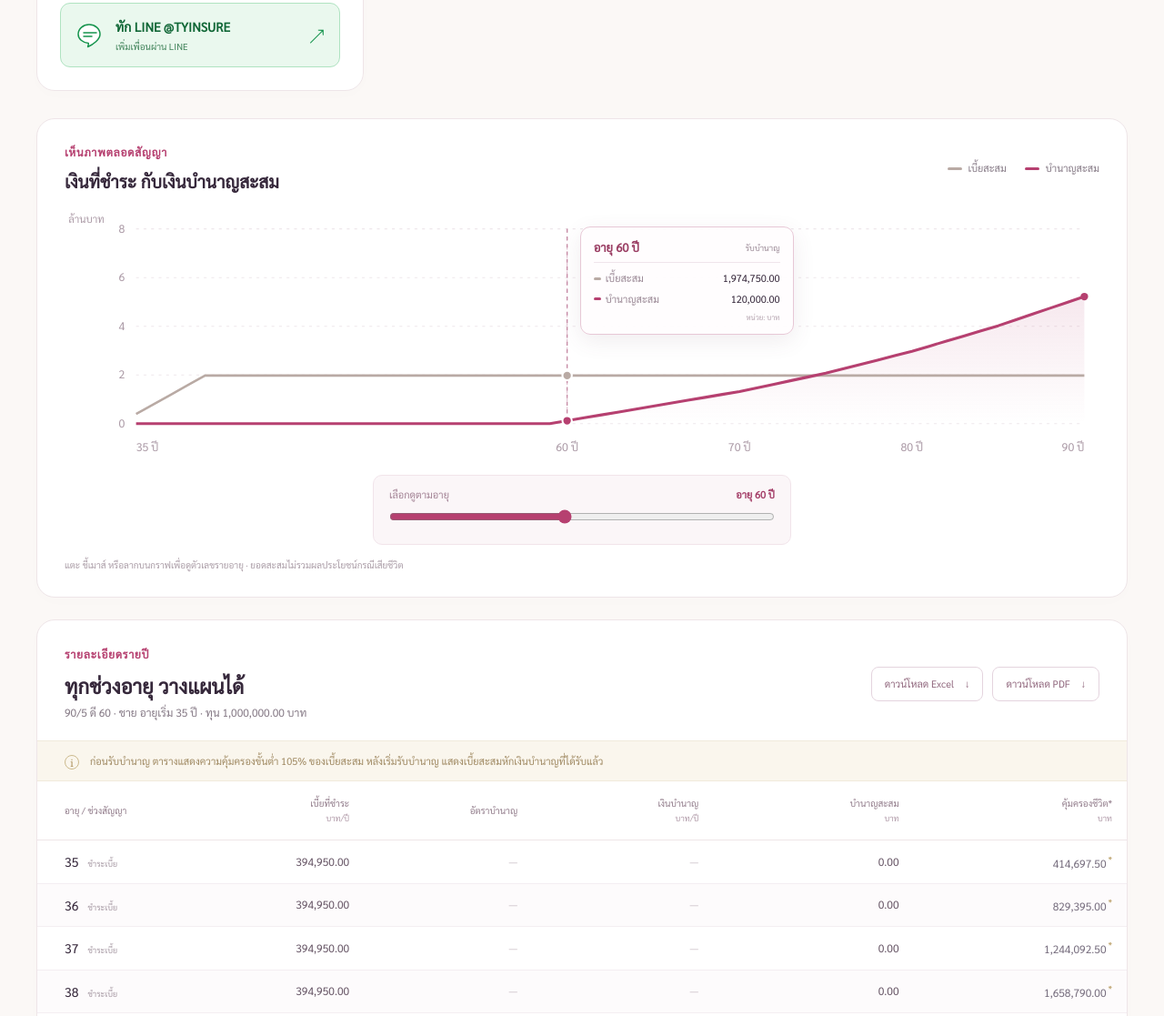
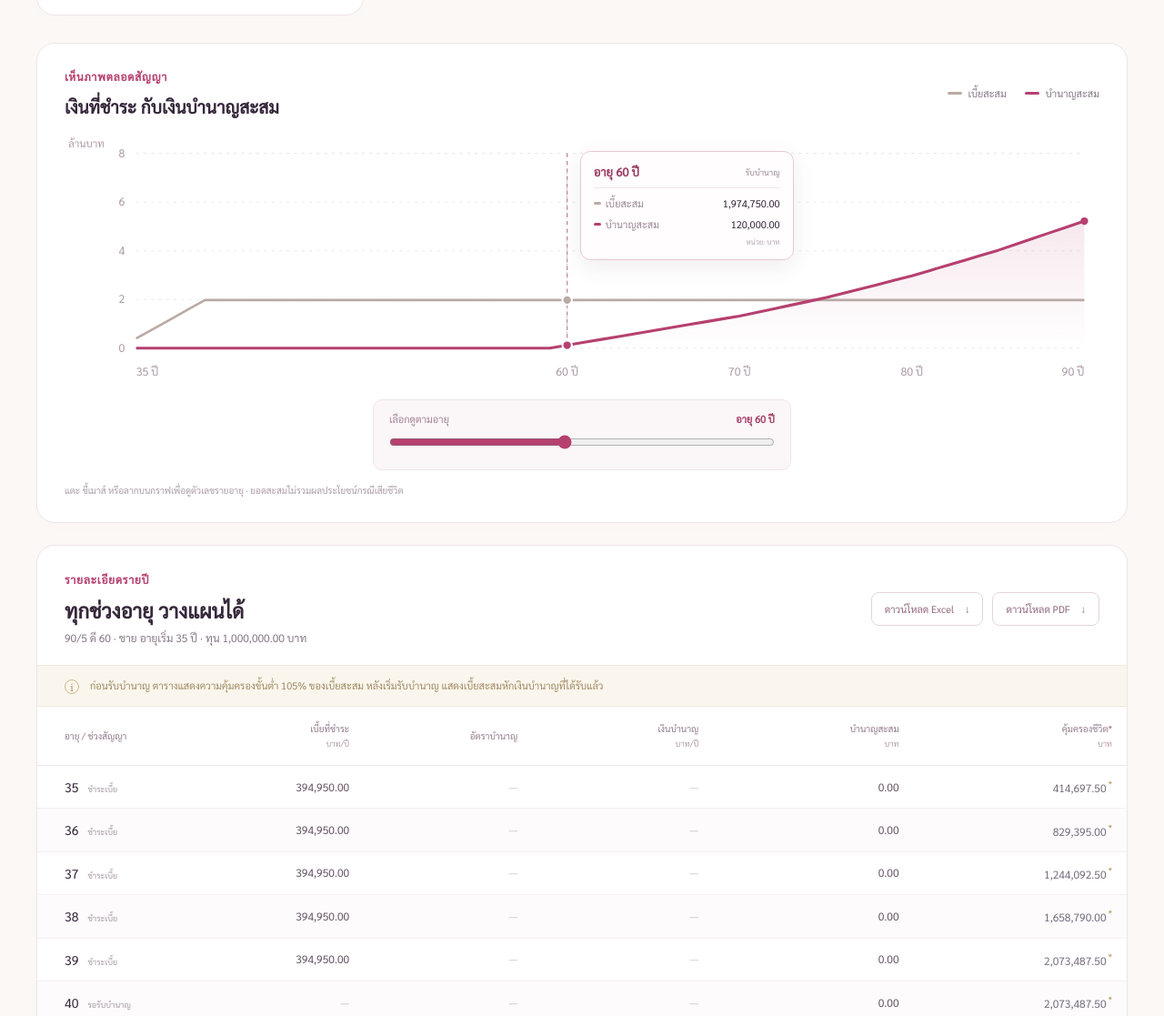
Before and after one commit to tyinsure/freeretire, a plain HTML site: page freeretire.html in a window 1280 px wide. Shown: the part 844-1961 px from the top of the page at 91% size. Drawn offline with Linux system fonts and the light colour scheme.

Commit message:
Add files via upload

```diff
--- a/freeretire-assets/app.mjs
+++ b/freeretire-assets/app.mjs
@@ -6,11 +6,10 @@ const $=id=>document.getElementById(id);
 const money=n=>Number(n).toLocaleString('th-TH',{minimumFractionDigits:2,maximumFractionDigits:2});
 const compact=n=>n>=1000000?`${n/1000000} ล้าน`:n>=1000?`${n/1000}k`:String(n);
 let plans=[],mode='sum',result=null,lastCalculatedInput='';
-const input=()=>({mode,gender:document.querySelector('input[name="gender"]:checked')?.value,age:$('age').value,planId:$('plan').value,amount:$('amount').value,frequency:plans.find(p=>p.id===$('plan').value)?.family==='mt8560'?$('frequency').value:'annual'});
+const input=()=>({mode,gender:document.querySelector('input[name="gender"]:checked')?.value,age:$('age').value,planId:$('plan').value,amount:$('amount').value,frequency:'annual'});
 function updateHints(){
  const p=plans.find(p=>p.id===$('plan').value);if(!p)return;
  $('age-hint').textContent=`มีอัตราเบี้ยสำหรับอายุ ${p.minAge}–${p.maxAge} ปี`;
- $('frequency-field').hidden=p.family!=='mt8560';if(p.family!=='mt8560')$('frequency').value='annual';
  $('age').max=p.maxAge;$('age').min=p.minAge;
  $('plan-hint').textContent=p.family==='mt8560'?'ชำระถึงก่อนอายุ 60 ปี · บำนาญ 12% ทุกปี อายุ 60–85 ปี':p.kind==='single_premium'?`ชำระเบี้ยครั้งเดียว · ปีแรกที่รับบำนาญ ${Math.round(p.firstPensionPct*100)}% · เริ่มอายุ ${p.pensionAge} ปี`:p.kind==='five_years'?`ชำระเบี้ย 5 ปี · เริ่มรับบำนาญอายุ ${p.pensionAge} ปี`:`ชำระถึงก่อนอายุ ${p.pensionAge} ปี · เริ่มรับบำนาญอายุ ${p.pensionAge} ปี`;
  $('amount-label').innerHTML=mode==='sum'?'ทุนประกัน <span>บาท</span>':(p.family==='mt8560'?'เบี้ยประกันต่องวด <span>บาท/งวด</span>':p.kind==='single_premium'?'เบี้ยประกันชำระครั้งเดียว <span>บาท</span>':'เบี้ยประกันรายปี <span>บาท/ปี</span>');
@@ -94,7 +93,6 @@ try{
  $('form').addEventListener('submit',e=>{e.preventDefault();render();});
  let timer;
  for(const el of [$('age'),$('amount')])el.addEventListener('input',()=>{clearTimeout(timer);timer=setTimeout(render,250);});
- $('frequency').addEventListener('change',()=>{updateHints();render();});
  $('plan').addEventListener('change',()=>{updateHints();render();});
  document.querySelectorAll('input[name="gender"]').forEach(el=>el.addEventListener('change',()=>{render();}));
  $('csv').addEventListener('click',()=>downloadReport('xlsx'));$('pdf').addEventListener('click',()=>downloadReport('pdf'));$('print').addEventListener('click',()=>window.print());
--- a/freeretire.html
+++ b/freeretire.html
@@ -18,11 +18,9 @@
      <fieldset class="gender-field"><legend>เพศ</legend><div class="gender-options"><label><input type="radio" name="gender" value="male" checked><span>ชาย</span></label><label><input type="radio" name="gender" value="female"><span>หญิง</span></label></div></fieldset>
      <div class="field"><label for="age">อายุเริ่มทำประกัน <span>ปี</span></label><input id="age" type="number" min="20" max="60" step="1" value="35" inputmode="numeric" required><small id="age-hint">อายุที่มีอัตราเบี้ยในตาราง</small></div>
      <div class="field"><label for="plan">แผนที่สนใจ</label><select id="plan" required></select><small id="plan-hint"></small></div>
-     <div class="field" id="frequency-field" hidden><label for="frequency">งวดชำระเบี้ย</label><select id="frequency"><option value="annual">รายปี</option><option value="semiannual">ราย 6 เดือน</option><option value="quarterly">ราย 3 เดือน</option><option value="monthly">รายเดือน</option></select><small>ใช้อัตรารายงวดจากภาพ ส่วนลดช่วงทุนใช้เฉพาะเบี้ยรายปี</small></div>
      <div class="field amount-field"><label for="amount" id="amount-label">ทุนประกัน <span>บาท</span></label><div class="amount-wrap"><input id="amount" type="number" min="0.01" step="0.01" value="1000000" inputmode="decimal" required><span id="amount-unit">฿</span></div><small id="amount-hint"></small></div>
      <div id="error" class="error" role="alert" hidden></div>
     </form>
-    <a class="agent-contact" href="https://line.me/R/ti/p/@tyinsure" target="_blank" rel="noopener noreferrer" aria-label="ทัก LINE @TYINSURE เพิ่มเพื่อนผ่าน LINE (เปิดหน้าต่างใหม่)"><svg viewBox="0 0 32 32" aria-hidden="true"><path d="M27 14.5c0 6-7.5 11.5-13.4 14 .5-1.8.9-3.3.7-4.1C7.8 24 3 19.8 3 14.5 3 8.7 8.4 4 15 4s12 4.7 12 10.5Z"/><path d="M9 13h14M9 17h9"/></svg><span><strong>ทัก LINE @TYINSURE</strong><small>เพิ่มเพื่อนผ่าน LINE</small></span><span class="contact-arrow" aria-hidden="true">↗</span></a>
    </aside>
    <section id="results" class="results" aria-live="polite" aria-atomic="false">
     <div class="result-top"><div class="result-heading"><span class="step">02</span><h2>ภาพรวมแผนของคุณ</h2></div><span class="plan-badge" id="plan-badge">Flexi Retire</span></div>
@@ -33,7 +31,6 @@
   </div>
   <section class="chart-section card" id="chart-section"><div class="chart-header"><div><p class="eyebrow">เห็นภาพตลอดสัญญา</p><h2>เงินที่ชำระ กับเงินบำนาญสะสม</h2></div><div class="chart-legend"><span><i class="legend-paid"></i>เบี้ยสะสม</span><span><i class="legend-pension"></i>บำนาญสะสม</span></div></div><div id="chart" class="chart" aria-label="กราฟเปรียบเทียบเบี้ยสะสมและเงินบำนาญสะสม"></div><p class="chart-note">แตะ ชี้เมาส์ หรือลากบนกราฟเพื่อดูตัวเลขรายอายุ · ยอดสะสมไม่รวมผลประโยชน์กรณีเสียชีวิต</p></section>
   <section class="schedule-section card" id="schedule-section"><div class="schedule-header"><div><p class="eyebrow">รายละเอียดรายปี</p><h2>ทุกช่วงอายุ วางแผนได้</h2><p id="schedule-description">เบี้ยประกัน เงินบำนาญ และความคุ้มครองถึงอายุ 90 ปี</p></div><div class="export-actions"><button id="csv" type="button" class="outline-button">ดาวน์โหลด Excel <span aria-hidden="true">↓</span></button><button id="pdf" type="button" class="outline-button">ดาวน์โหลด PDF <span aria-hidden="true">↓</span></button></div></div><div class="schedule-info"><span class="info-icon" aria-hidden="true">i</span><p id="coverage-note">ก่อนรับบำนาญ ตารางแสดงความคุ้มครองขั้นต่ำ <strong>105% ของเบี้ยสะสม</strong> หลังเริ่มรับบำนาญ แสดงเบี้ยสะสมหักเงินบำนาญที่ได้รับแล้ว</p></div><div class="table-scroll" tabindex="0" aria-label="ตารางผลประโยชน์ เลื่อนเพื่อดูทุกคอลัมน์"><table><thead><tr><th>อายุ / ช่วงสัญญา</th><th>เบี้ยที่ชำระ<br><small>บาท/ปี</small></th><th>อัตราบำนาญ</th><th>เงินบำนาญ<br><small>บาท/ปี</small></th><th>บำนาญสะสม<br><small>บาท</small></th><th>คุ้มครองชีวิต*<br><small>บาท</small></th></tr></thead><tbody id="schedule-body"></tbody></table></div><div class="table-footer"><span id="row-count"></span><span>จำนวนเงินแสดงทศนิยม 2 ตำแหน่ง</span></div></section>
-<a class="agent-contact bottom-agent-contact" href="https://line.me/R/ti/p/@tyinsure" target="_blank" rel="noopener noreferrer" aria-label="ทัก LINE @TYINSURE เพิ่มเพื่อนผ่าน LINE (เปิดหน้าต่างใหม่)"><svg viewBox="0 0 32 32" aria-hidden="true"><path d="M27 14.5c0 6-7.5 11.5-13.4 14 .5-1.8.9-3.3.7-4.1C7.8 24 3 19.8 3 14.5 3 8.7 8.4 4 15 4s12 4.7 12 10.5Z"/><path d="M9 13h14M9 17h9"/></svg><span><strong>ทัก LINE @TYINSURE</strong><small>เพิ่มเพื่อนผ่าน LINE</small></span><span class="contact-arrow" aria-hidden="true">↗</span></a>
  </main>
  <footer><span class="footer-brand">TYINSURE<span> วางแผนวันนี้ เพื่อวันข้างหน้า</span></span><span>Flexi Retire Calculator · ข้อมูลจากเอกสารที่ให้ไว้</span></footer>
  <div id="loading" class="loading">กำลังโหลดตารางอัตราเบี้ย…</div>
```
